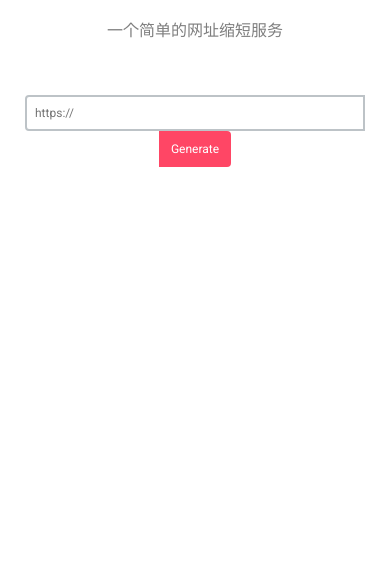
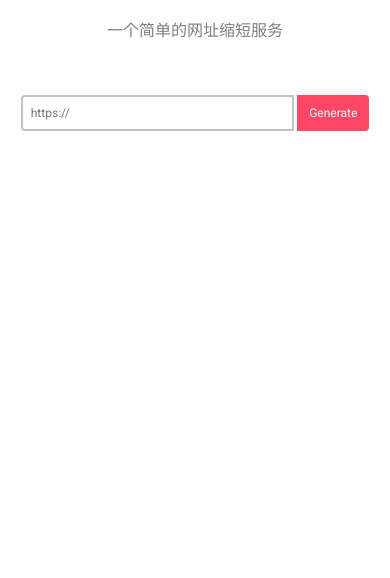
Before and after one commit to sudami/rbq.cx, a website: page public/index.html in a window 390 px wide. Shown: the part 199-777 px from the top of the page. Drawn offline with Linux system fonts and the light colour scheme.

Commit message:
Adapt page for mobile

```diff
--- a/public/index.html
+++ b/public/index.html
@@ -37,6 +37,7 @@ body header {
   font-size: 34px;
   text-transform: uppercase;
 }
+
 .description {
   margin: 16px 0 0 0;
   line-height: 1em;
@@ -44,14 +45,16 @@ body header {
   font-size: 16px;
   font-weight: normal;
 }
+
 main {
-  width: auto;
   margin: 56px 0 0 0;
 }
+
 input {
   display: inline-block;
   vertical-align: middle;
 }
+
 #url {
   width: 320px;
   height: 32px;
@@ -61,10 +64,18 @@ input {
   border-radius: 4px 0 0 4px;
   color: #333;
 }
+
 #url:focus {
   border-color: #ff4665;
   transition: .2s border ease;
 }
+
+@media screen and (max-width: 480px) {
+    #url {
+        width: 65%
+    }
+}
+
 #submit {
   width: 72px;
   height: 36px;
@@ -74,12 +85,15 @@ input {
   border: none;
   cursor: pointer;
 }
+
 #submit:hover {
   opacity: .75;
 }
+
 #submit:active {
   opacity: .9;
 }
+
 footer {
   width: 100%;
   height: 64px;
@@ -87,6 +101,7 @@ footer {
   position: absolute;
   color: #7e7e7e;
 }
+
 footer a {
   color:#ff4665;
 }
```
